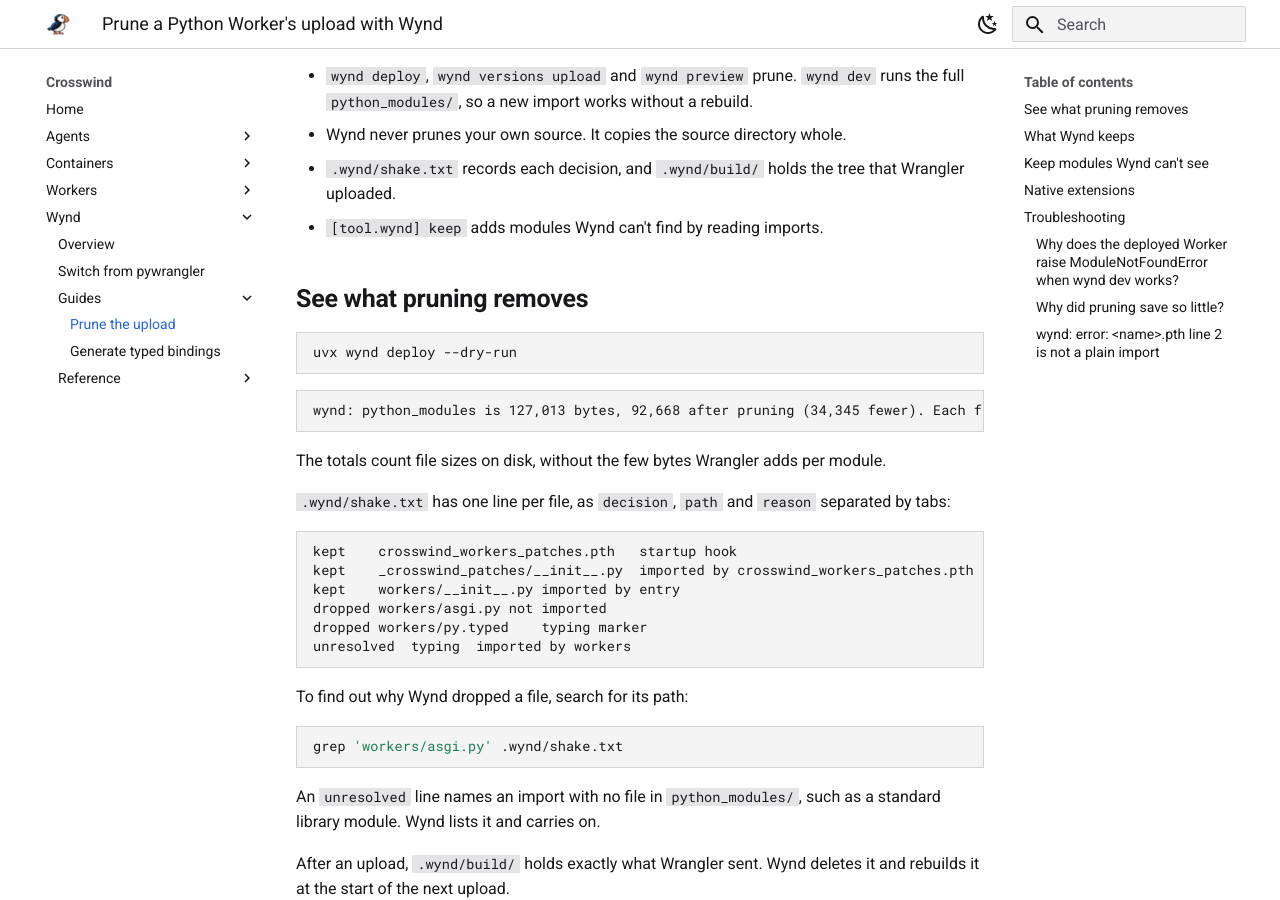
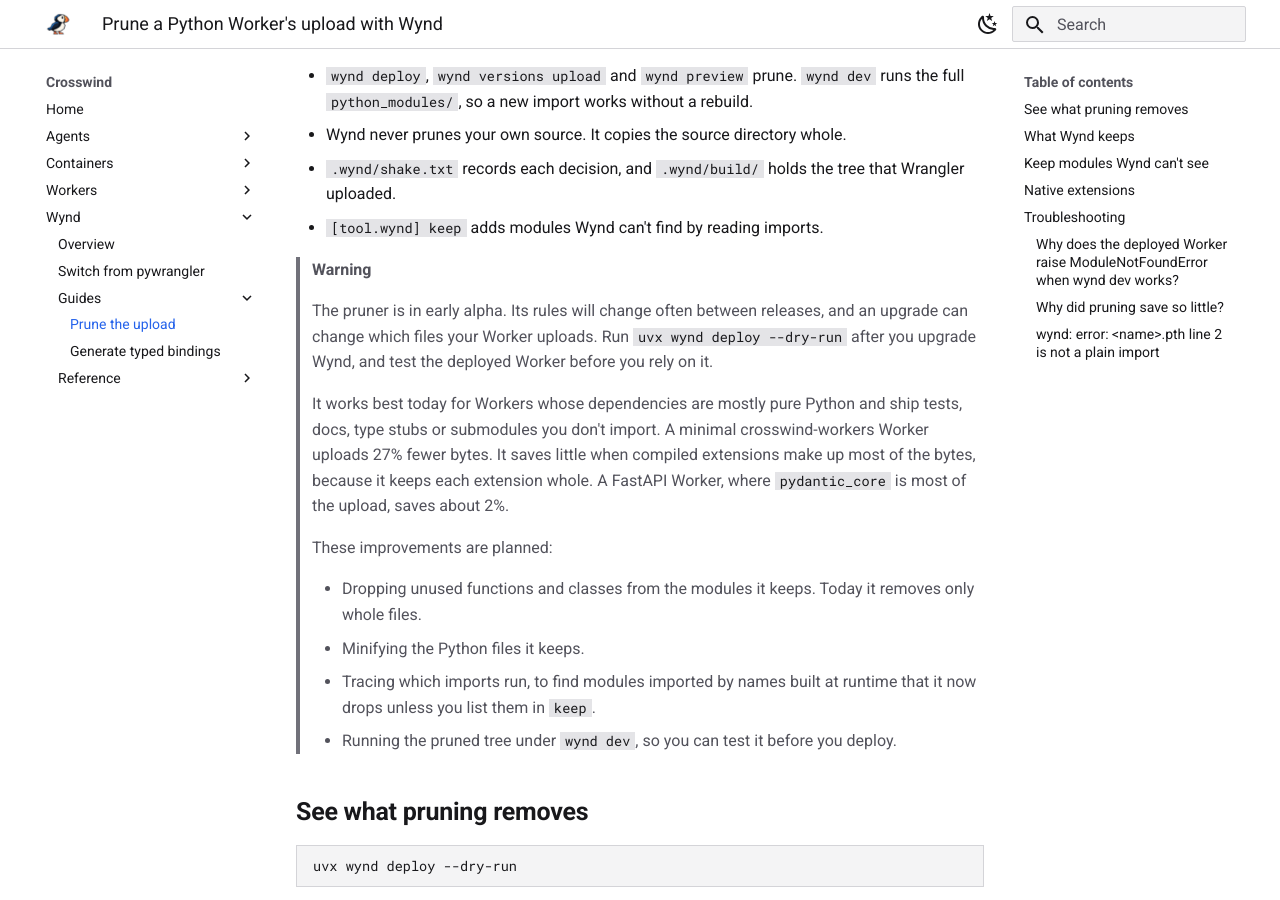
Before and after one commit to justanotherbyte/crosswind, an MkDocs documentation site: the page built from docs/wynd/pruning.md, in a window 1280 px wide and 900 px high, scrolled down 236 px. Built offline with MkDocs 1.6.1 and Material for MkDocs 9.7.7, drawn with Linux system fonts in a browser that asks for light colours.

Commit message:
docs(wynd): mark the pruner as early alpha
Say what the pruner handles well today, where it saves little, and the
improvements planned for it.

Co-Authored-By: Claude Opus 5.5 <noreply@anthropic.com>

```diff
--- a/docs/wynd/pruning.md
+++ b/docs/wynd/pruning.md
@@ -14,6 +14,30 @@ to check its decisions, and how to keep a module it can't see.
 - `.wynd/shake.txt` records each decision, and `.wynd/build/` holds the tree
   that Wrangler uploaded.
 - `[tool.wynd] keep` adds modules Wynd can't find by reading imports.
+
+> **Warning**
+>
+> The pruner is in early alpha. Its rules will change often between releases,
+> and an upgrade can change which files your Worker uploads. Run
+> `uvx wynd deploy --dry-run` after you upgrade Wynd, and test the deployed
+> Worker before you rely on it.
+>
+> It works best today for Workers whose dependencies are mostly pure Python
+> and ship tests, docs, type stubs or submodules you don't import. A minimal
+> crosswind-workers Worker uploads 27% fewer bytes. It saves little when
+> compiled extensions make up most of the bytes, because it keeps each
+> extension whole. A FastAPI Worker, where `pydantic_core` is most of the
+> upload, saves about 2%.
+>
+> These improvements are planned:
+>
+> - Dropping unused functions and classes from the modules it keeps. Today it
+>   removes only whole files.
+> - Minifying the Python files it keeps.
+> - Tracing which imports run, to find modules imported by names built at
+>   runtime that it now drops unless you list them in `keep`.
+> - Running the pruned tree under `wynd dev`, so you can test it before you
+>   deploy.
 
 ## See what pruning removes
 
```
Also changed, not shown: docs/wynd/overview.md (+6 -0 lines).
